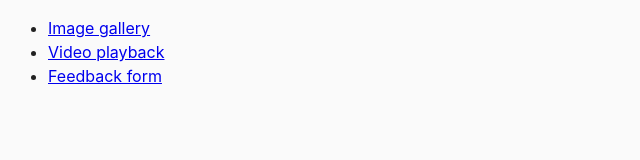
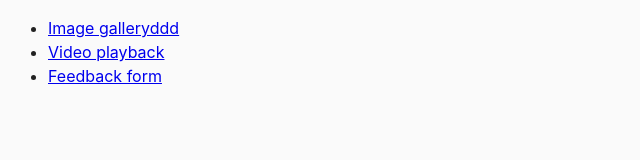
Before and after one commit to DmitriyGovosyants/goit-js-hw-08, a website built with Parcel: page src/index.html in a window 1280 px wide. Shown: the full height of the page, 0-640 px from the left. Built offline with nearby package versions, Linux system fonts and the light colour scheme.

Commit message:
Update index.html

```diff
--- a/src/index.html
+++ b/src/index.html
@@ -9,7 +9,7 @@
   </head>
   <body>
     <ul>
-      <li><a href="01-gallery.html">Image gallery</a></li>
+      <li><a href="01-gallery.html">Image galleryddd</a></li>
       <li><a href="02-video.html">Video playback</a></li>
       <li><a href="03-feedback.html">Feedback form</a></li>
     </ul>
```
